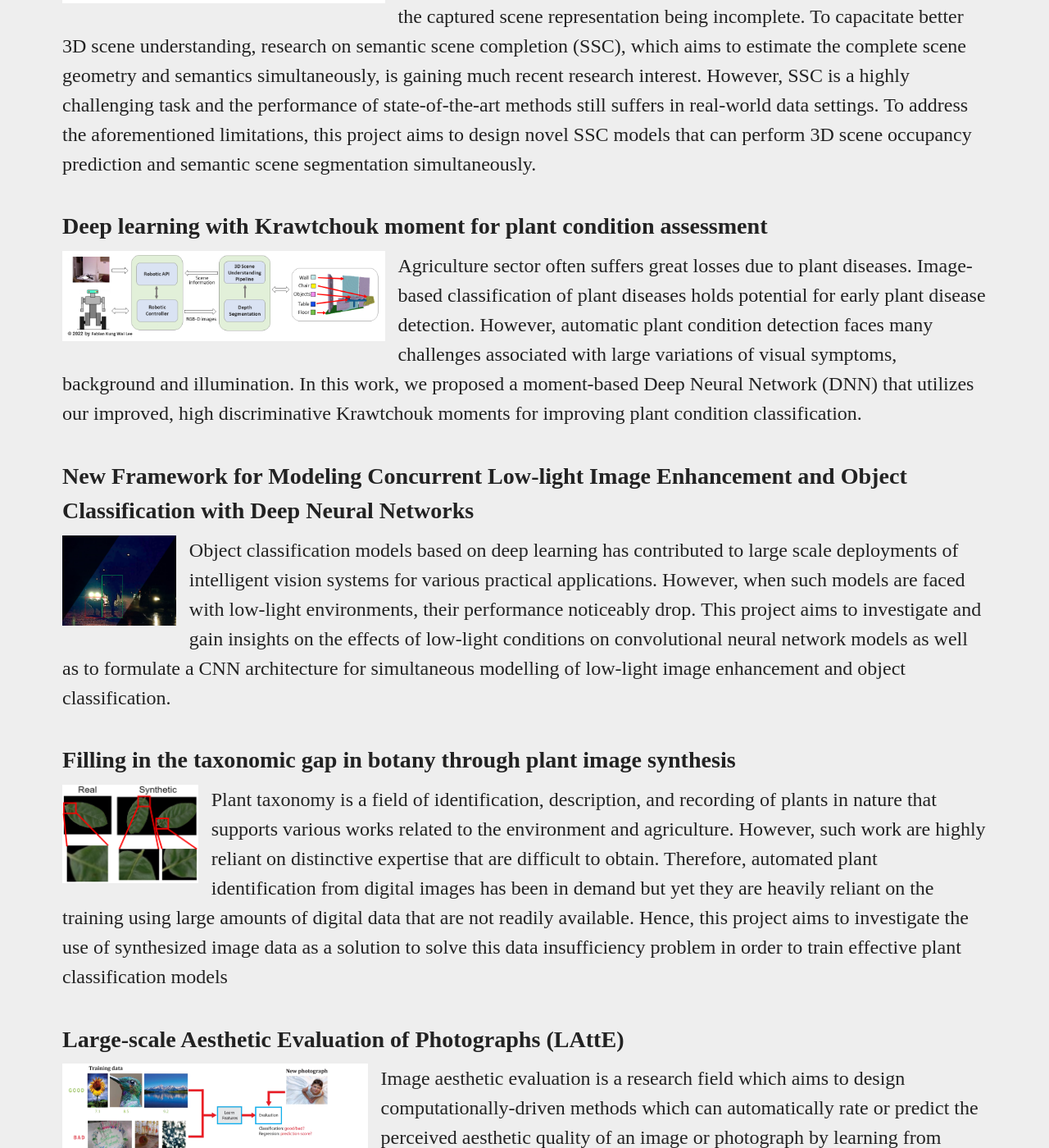
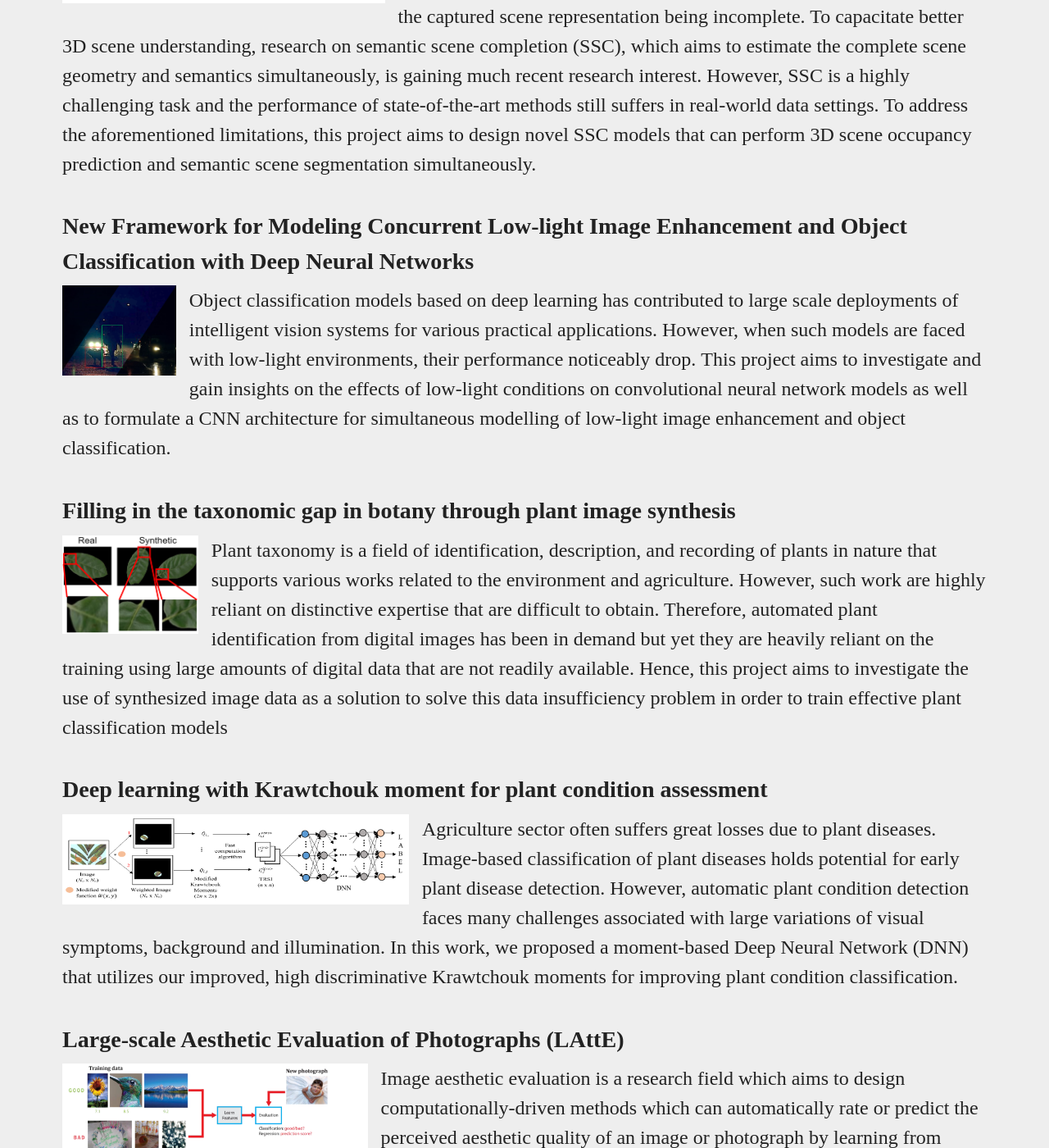
Before and after one commit to viprlab/viprlab.github.io, a Jekyll site: the page built from research.md, in a window 1280 px wide and 1400 px high, scrolled down 714 px. Shown: the whole window at 82% size. Built offline with Jekyll 4.4.1, drawn with Linux system fonts in a browser that asks for light colours.

Commit message:
Update research.md

```diff
--- a/research.md
+++ b/research.md
@@ -16,13 +16,6 @@
 {: #proj-description}
 {% include clearfloat.html prevfloat="left" %}
 
-### Deep learning with Krawtchouk moment for plant condition assessment
-{% include imagethumbnailblock.html align="left" url="/images/robotic_ssd2.png" height="110px" padding="bottom" %}
-Agriculture sector often suffers great losses due to plant diseases. Image-based classification of plant diseases holds potential for
-early plant disease detection. However, automatic plant condition detection faces many challenges associated with large variations of visual symptoms, background and illumination. In this work, we proposed a moment-based Deep Neural Network (DNN) that utilizes our improved, high discriminative Krawtchouk moments for improving plant condition classification.
-{: #proj-description}
-{% include clearfloat.html prevfloat="left" %}
-
 ### New Framework for Modeling Concurrent Low-light Image Enhancement and Object Classification with Deep Neural Networks
 {% include imagethumbnailblock.html align="left" url="/images/lowlight_objdetection.png" height="110px" padding="bottom" %}
 Object classification models based on deep learning has contributed to large scale deployments of intelligent vision systems for various practical applications. However, when such models are faced with low-light environments, their performance noticeably drop. This project aims to investigate and gain insights on the effects of low-light conditions on convolutional neural network models as well as to formulate a CNN architecture for simultaneous modelling of low-light image enhancement and object classification.
@@ -35,7 +28,12 @@
 {: #proj-description}
 {% include clearfloat.html prevfloat="left" %}
 
-
+### Deep learning with Krawtchouk moment for plant condition assessment
+{% include imagethumbnailblock.html align="left" url="/images/krawtchouk_plant.png" height="110px" padding="bottom" %}
+Agriculture sector often suffers great losses due to plant diseases. Image-based classification of plant diseases holds potential for
+early plant disease detection. However, automatic plant condition detection faces many challenges associated with large variations of visual symptoms, background and illumination. In this work, we proposed a moment-based Deep Neural Network (DNN) that utilizes our improved, high discriminative Krawtchouk moments for improving plant condition classification.
+{: #proj-description}
+{% include clearfloat.html prevfloat="left" %}
 
 ### Large-scale Aesthetic Evaluation of Photographs (LAttE)
 {% include imagethumbnailblock.html align="left" url="/images/aesthetics.png" height="120px" padding="right" %}
@@ -44,7 +42,7 @@
 {% include clearfloat.html prevfloat="left" %}
 
 ### Modelling Image Emotion
-{% include imagethumbnailblock.html align="left" url="/images/image2emo.png" height="110px" padding="bottom" %}
+{% include imagethumbnailblock.html align="left" url="/images/image2emo.png" height="90px" padding="bottom" %}
 Teaching machines to comprehend the nuances of emotion from photographs is a particularly challenging task. Emotion perception— naturally a subjective problem, is often simplified for computational purposes into categorical states or valence-arousal dimensional space, the latter being a lesser-explored problem in the literature. This project aims to study the relationship between an image and the emotion that it arouses, and to train deep learning models that can perform both categorical and dimensional emotion prediction from images.
 {: #proj-description}
 {% include clearfloat.html prevfloat="left" %}
```
